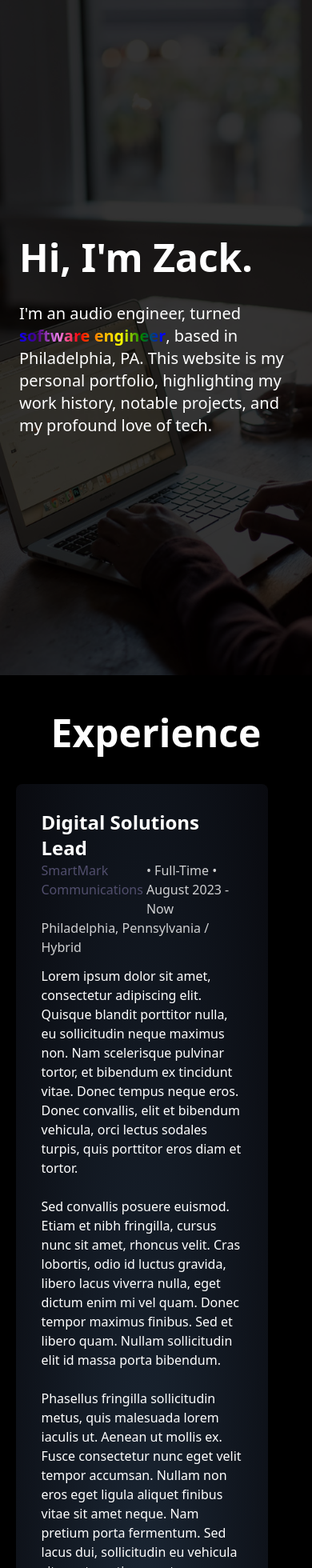
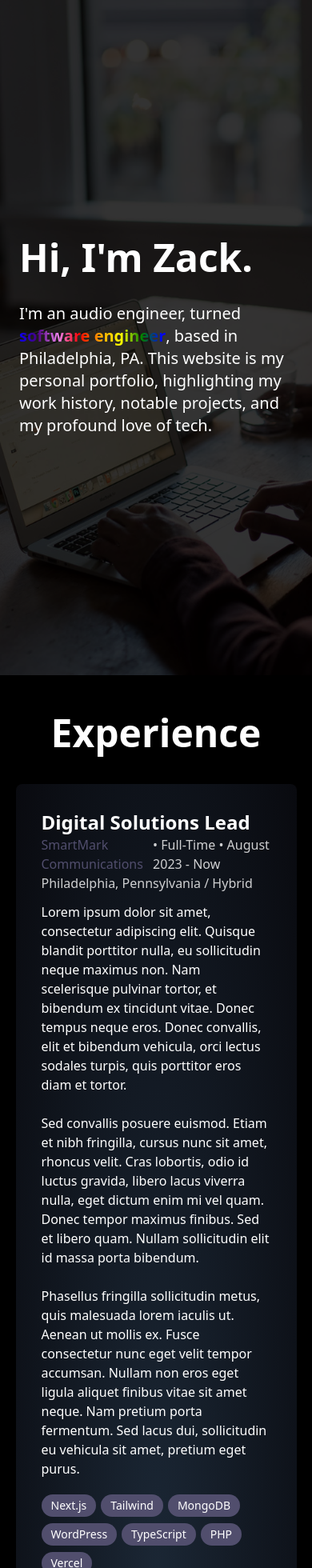
Before and after one commit to zackhanni/zachary.works, a Next.js app: page / in a window 390 px wide. Shown: the top 1960 px of the page at 80% size. Built offline with nearby package versions, Linux system fonts and the light colour scheme.

Commit message:
adjust experience sizing

```diff
--- a/app/components/Experience.tsx
+++ b/app/components/Experience.tsx
@@ -15,7 +15,7 @@ export default function Experience() {
         </h2>
         <div className="flex max-w-[90%] xl:max-w-[80%] 2xl:max-w-[60%] ">
           <ZackFLoatingCard />
-          <div className="min-w-[50%] max-w-[90%] sm:max-w-[75%] md:max-w-[50%]">
+          <div className="pb-24">
             {WorkData.map((job) => {
               return (
                 <div
```
